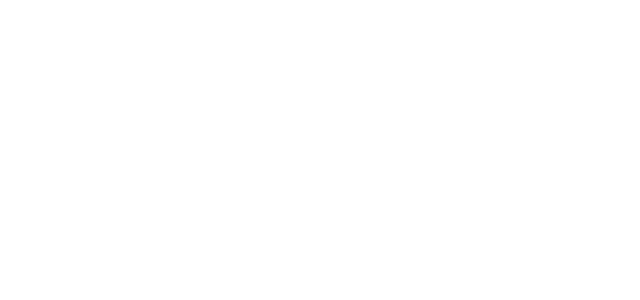
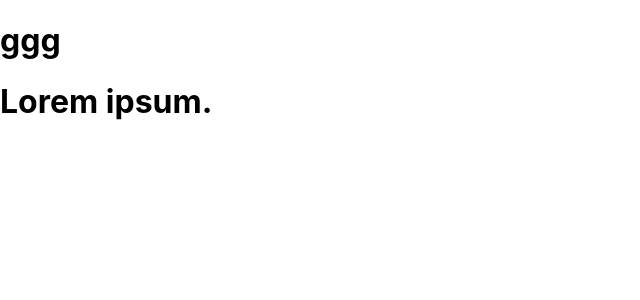
Before and after one commit to uladzidu/js-native-victor, a React (Create React App) app in the folder JS-Course/: page / in a window 1280 px wide. Shown: the top 300 px of the page, without its empty margins (0-640 px from the left). Built offline with nearby package versions, Linux system fonts and the light colour scheme.

Commit message:
07.11. Testing WebStorm App

```diff
--- a/JS-Course/src/App.tsx
+++ b/JS-Course/src/App.tsx
@@ -1,12 +1,12 @@
 import React from 'react';
 import './App.css'
-
 
 
 export function App() {
     return (
         <div>
-
+            <h1>ggg</h1>
+            <h1>Lorem ipsum.</h1>
         </div>
     )
 }
```
Also changed, not shown: JS-Course/src/03-test/03_02.ts (+5 -5 lines), 1 other file (tests, documents, lock files or other folders).
